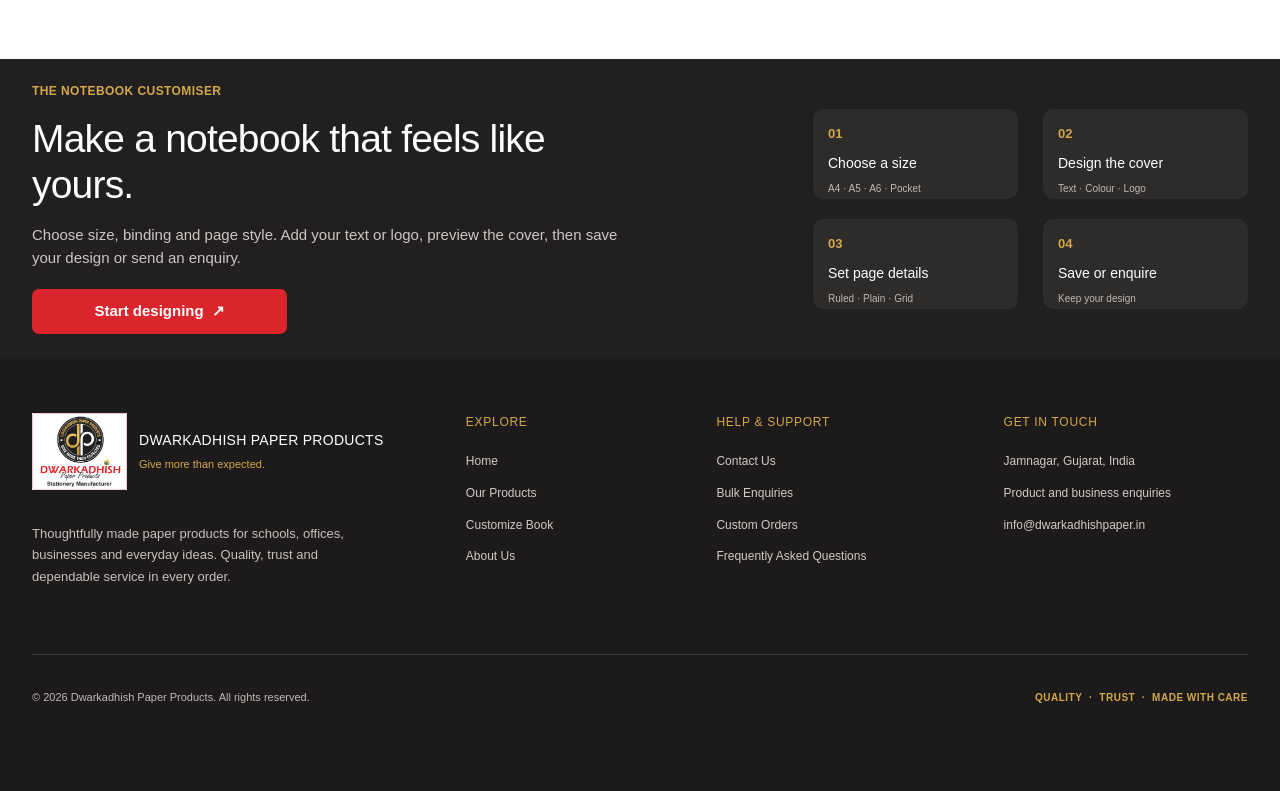
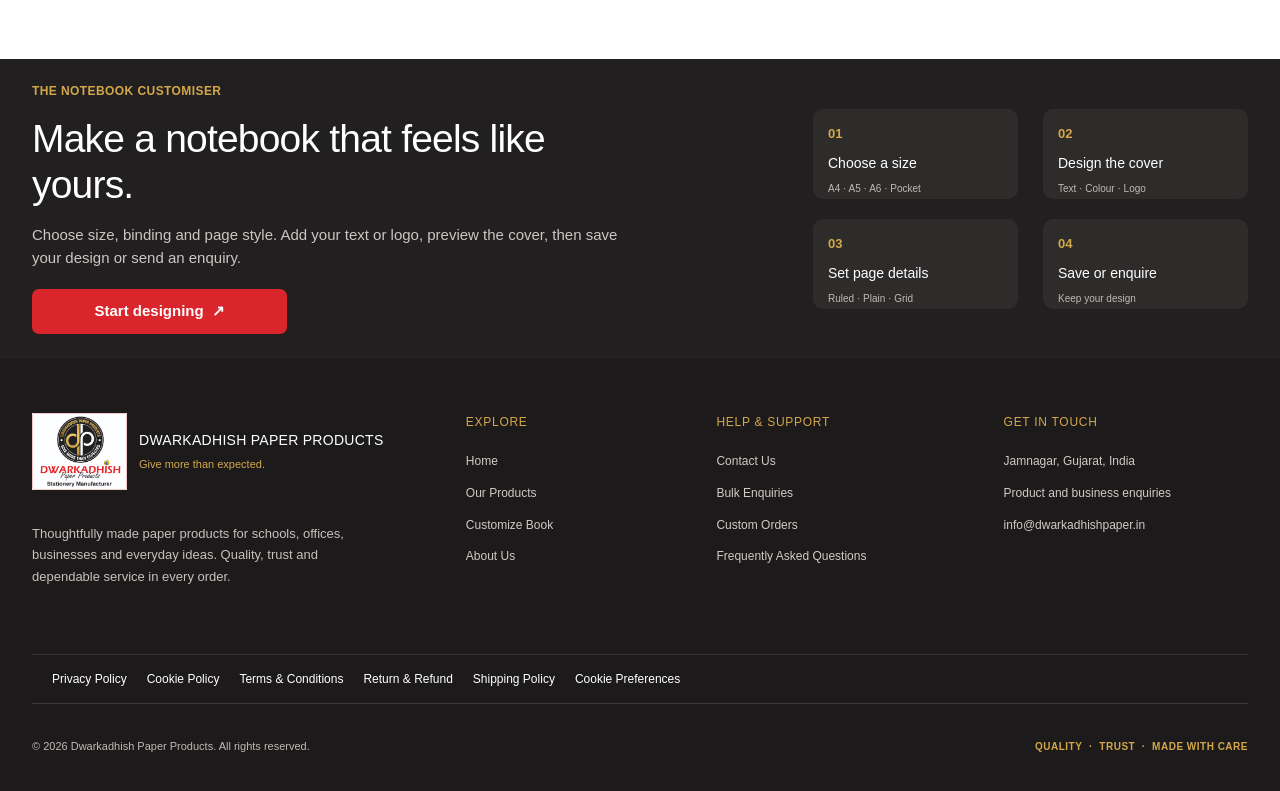
Before and after one commit to Vivek4320/Dwarkadhish-Paper-Product, a Next.js app: page / in a window 1280 px wide. Shown: the part 1656-2447 px from the top of the page. Built offline with nearby package versions, Linux system fonts and the light colour scheme; no server answers.

Commit message:
Add legal policy links to site footer

```diff
--- a/components/SiteFooter.tsx
+++ b/components/SiteFooter.tsx
@@ -1,3 +1,5 @@
+import Link from "next/link";
+
 export default function SiteFooter() {
   return (
     <footer className="site-footer" id="contact">
@@ -41,6 +43,16 @@ export default function SiteFooter() {
           <a href="mailto:info@dwarkadhishpaper.in">info@dwarkadhishpaper.in</a>
         </div>
       </div>
+      <div className="border-t border-current/10 px-5 py-4">
+        <nav aria-label="Legal" className="mx-auto flex max-w-7xl flex-wrap gap-x-5 gap-y-2 text-xs">
+          <Link href="/privacy-policy" className="transition hover:underline">Privacy Policy</Link>
+          <Link href="/cookie-policy" className="transition hover:underline">Cookie Policy</Link>
+          <Link href="/terms-and-conditions" className="transition hover:underline">Terms & Conditions</Link>
+          <Link href="/return-refund-policy" className="transition hover:underline">Return & Refund</Link>
+          <Link href="/shipping-policy" className="transition hover:underline">Shipping Policy</Link>
+          <a href="/cookie-policy#preferences" className="transition hover:underline">Cookie Preferences</a>
+        </nav>
+      </div>
       <div className="footer-bottom">
         <span>© 2026 Dwarkadhish Paper Products. All rights reserved.</span>
         <strong>
```
